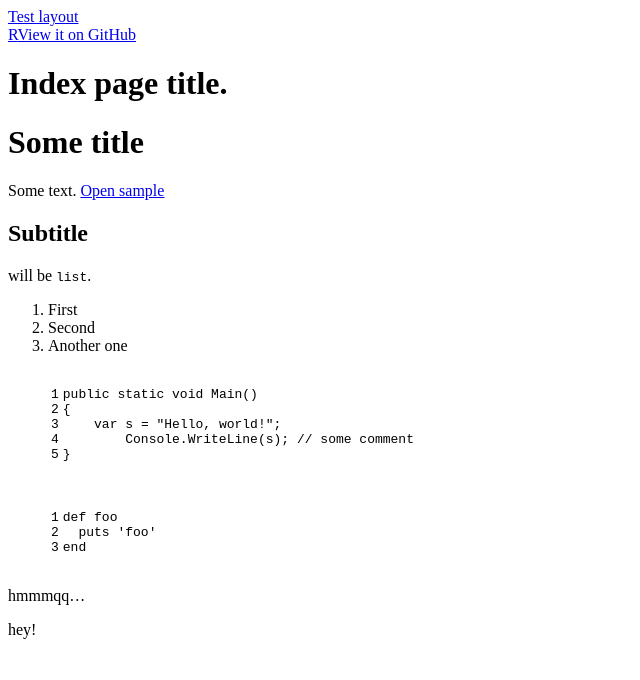
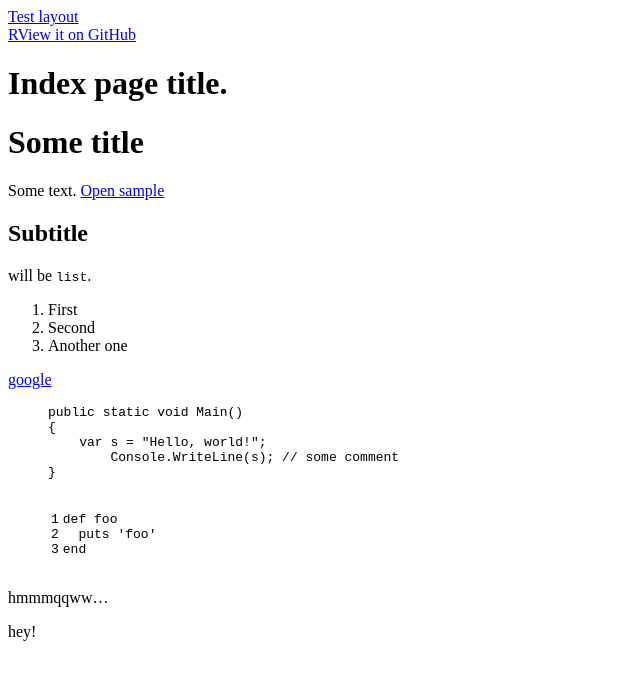
Before and after one commit to c869391/gh-test, a Jekyll site: the page built from index.md, in a window 1280 px wide. Shown: the top 680 px of the page, without its empty margins (0-640 px from the left). Built offline with Jekyll 4.4.1, drawn with Linux system fonts in a browser that asks for light colours.

Commit message:
does 'pre'  tag breaks highlighting?

```diff
--- a/index.md
+++ b/index.md
@@ -15,15 +15,15 @@ will be `list`.
 2. Second
 3. Another one
 
-<div>
-{% highlight C# linenos %}
+<a class="k" href="google.com">google</a>
+{% highlight C# %}
 public static void Main()
 {
     var s = "Hello, world!";
 	Console.WriteLine(s); // some comment
 }
 {% endhighlight %}
-</div>
+
 
 {% highlight ruby linenos %}
 def foo
@@ -31,4 +31,4 @@ def foo
 end
 {% endhighlight %}
 
-hmmmqq...
+hmmmqqww...
```
